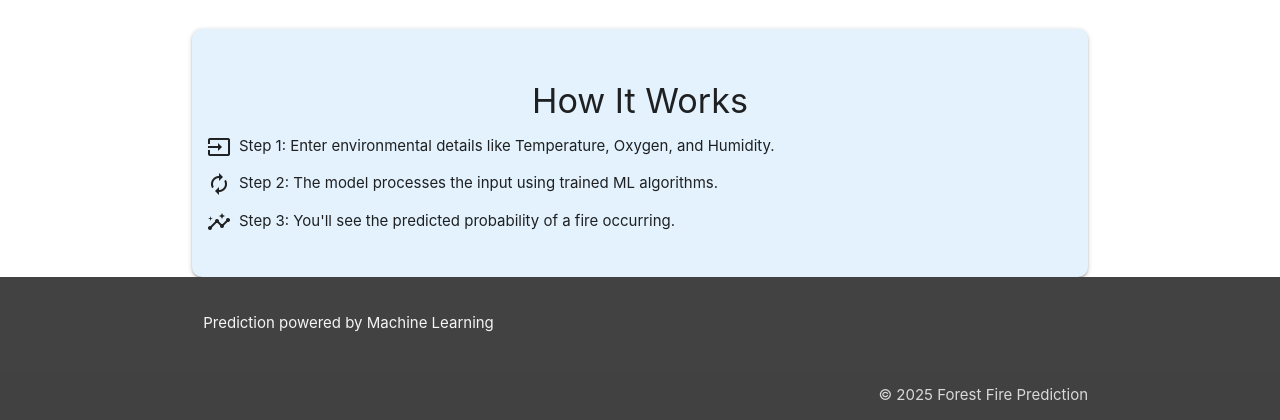
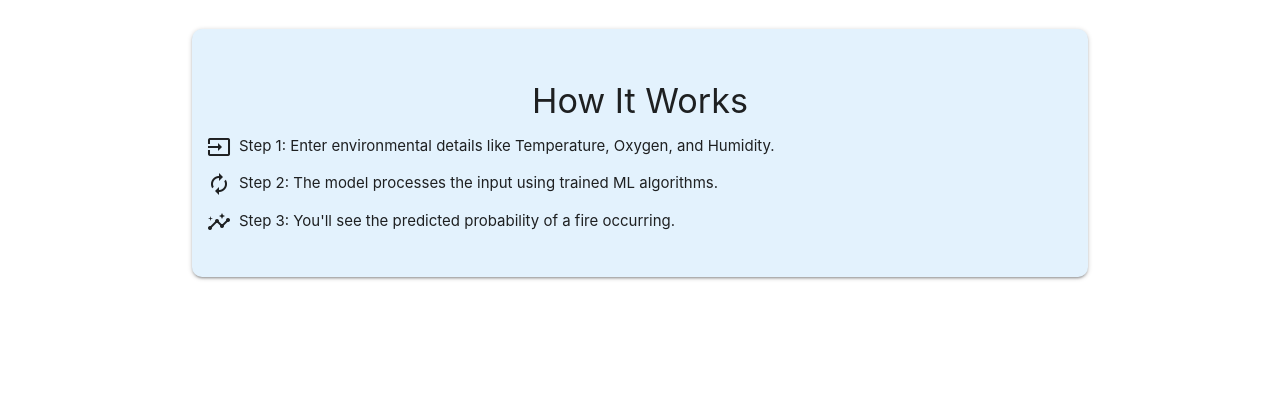
Before and after one commit to pranshul30/Major_project, a Flask app: page /predict_fire_danger in a window 1280 px wide. Shown: the part 496-916 px from the top of the page. After the commit the page ends 776 px from the top, so only its background shows below. Run offline with Flask 3, Linux system fonts and the light colour scheme; parts of the project's set-up code (start-up, migrations or seed data) failed here and were passed over; some libraries are stand-ins or nearby versions.

Commit message:
Update forest_fire.html

```diff
--- a/templates/forest_fire.html
+++ b/templates/forest_fire.html
@@ -123,21 +123,6 @@
     <div class="step"><i class="material-icons left">insights</i>Step 3: You'll see the predicted probability of a fire occurring.</div>
   </div>
 
-  <!-- Footer -->
-  <footer class="page-footer grey darken-3">
-    <div class="container">
-      <div class="row">
-        <div class="col s12">
-          <p class="grey-text text-lighten-4">Prediction powered by Machine Learning</p>
-        </div>
-      </div>
-    </div>
-    <div class="footer-copyright">
-      <div class="container">
-        <span class="right">© 2025 Forest Fire Prediction</span>
-      </div>
-    </div>
-  </footer>
 
   <!-- Scripts -->
   <script src="https://code.jquery.com/jquery-2.1.1.min.js"></script>
```
